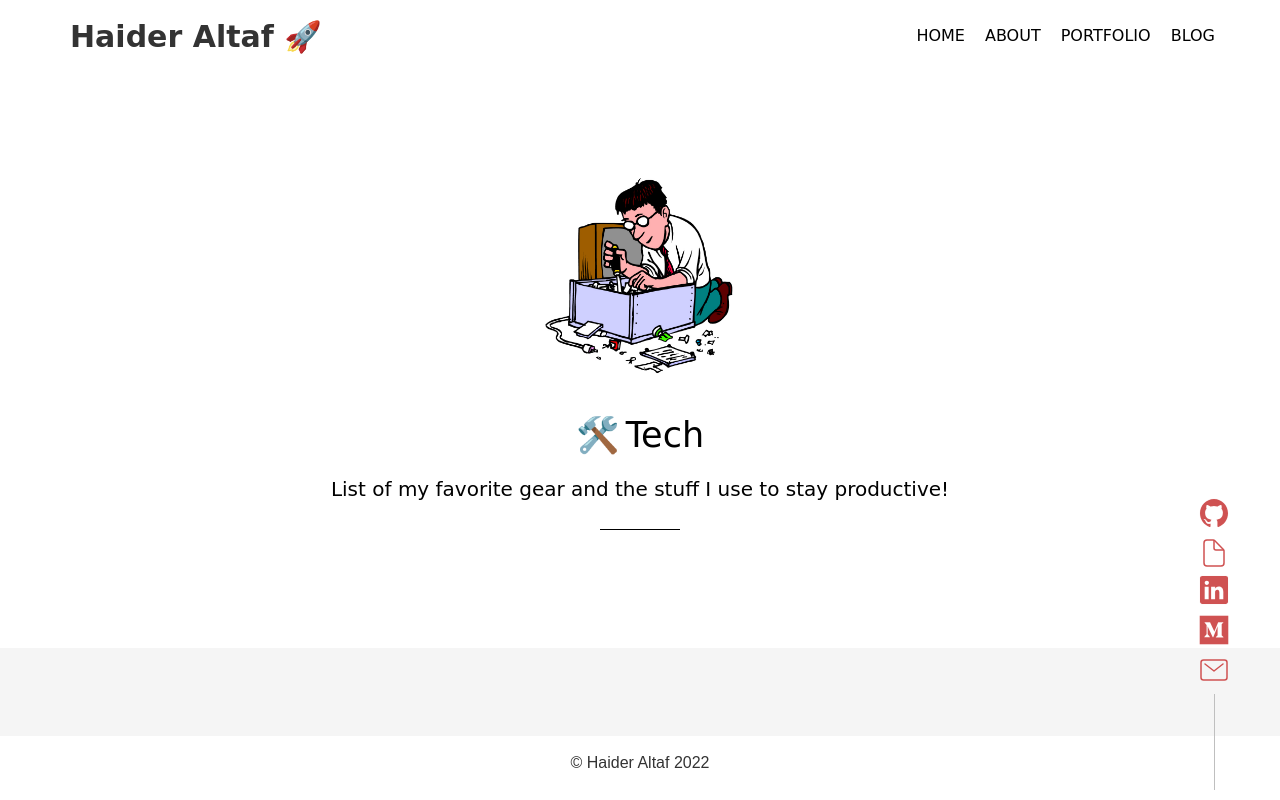
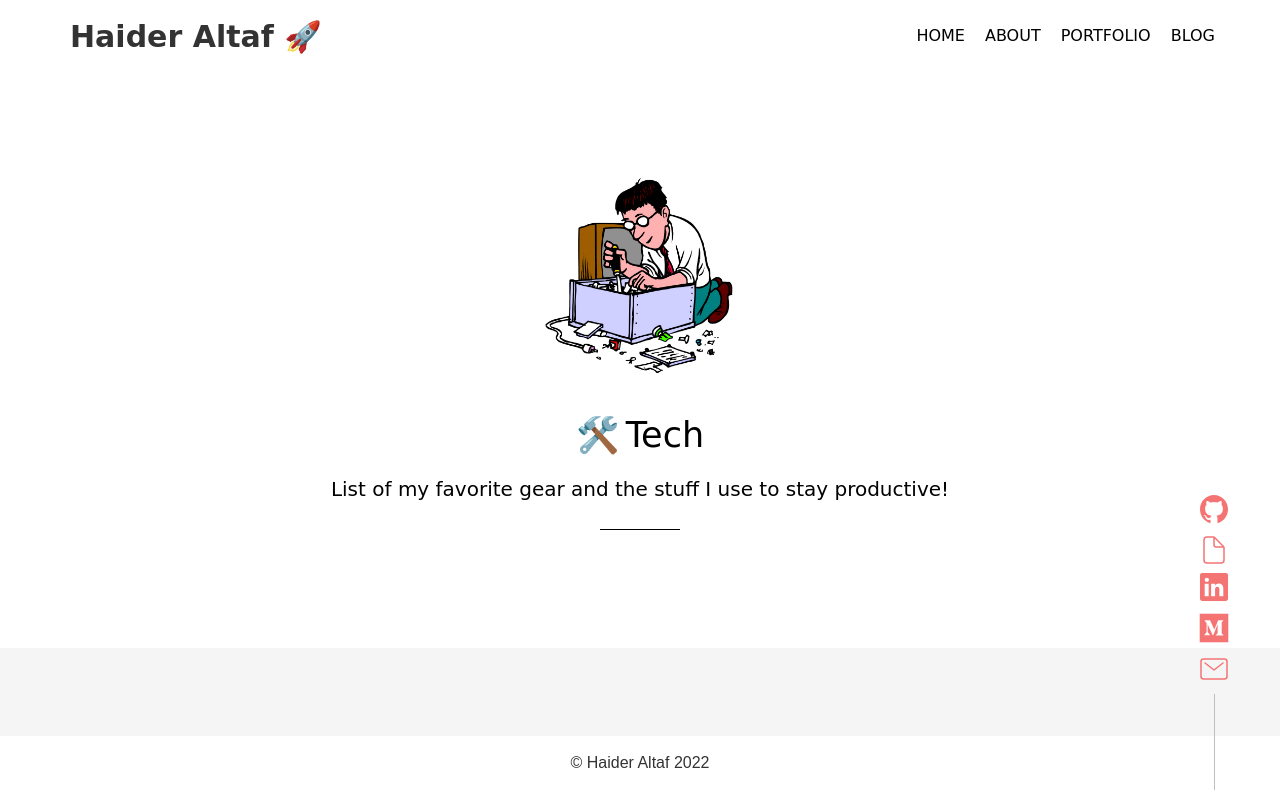
Before and after one commit to haltaf000/Personal_Website, a Django app: template website/templates/website/tech.html in a window 1280 px wide. Run offline with Django 4.2, Linux system fonts and the light colour scheme; the template is opened without the code that fills it, so the values that code supplies are empty; some libraries are stand-ins or nearby versions.

Commit message:
change some UI

```diff
--- a/website/static/website/styles.css
+++ b/website/static/website/styles.css
@@ -5,11 +5,13 @@
 html {
     scroll-behavior: smooth;
   }
+
 body {
-    font-family: 'Calibri';
+    font-family: Arial, Helvetica, sans-serif;
     background-color: white;
     margin: 0px;
     padding: 0px;
+
 }
 
 header {
@@ -447,6 +449,6 @@ small {
 }
 
 ion-icon {
-    color: rgb(207, 82, 82);
+    color: rgb(244, 116, 116);
     --ionicon-stroke-width: 24px;
   }
--- a/website/templates/website/resume.html
+++ b/website/templates/website/resume.html
@@ -16,6 +16,7 @@
           <h1>Resume</h1>
         </div>
       </div>
+      <!--
       <br>
         <div class="row">
           <div class="col-md-12">
@@ -23,7 +24,7 @@
             <br>
             <h3>ML Software Engineer</h3>
             <p>Bloomberg LP, New York, NY  |  April 2021 - Present</p>
-
+           -->
            <br>
             <h3>Data Analyst / Entry </h3>
             <p>US Census, New York, NY  |  May 2020 – November 2020</p>
```
